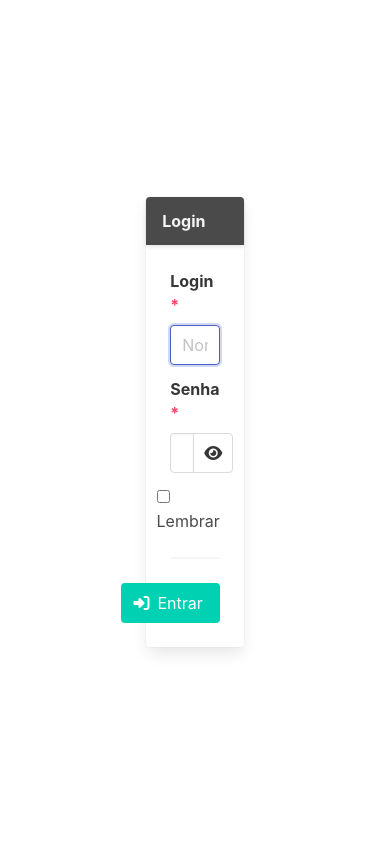
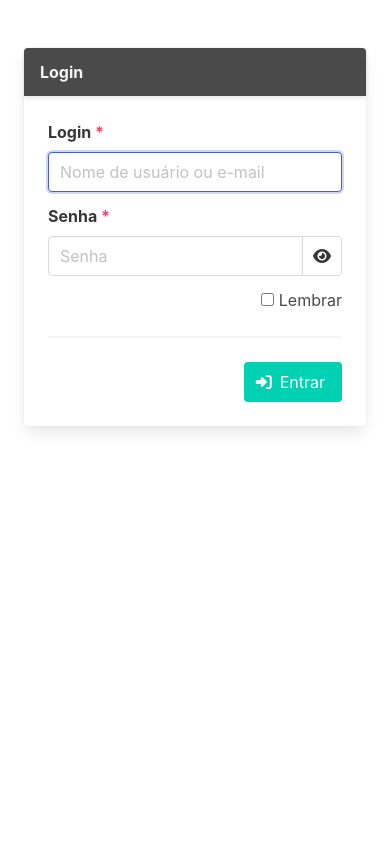
Before and after one commit to djangonauta/django-template, a Django app: page /contas/login/ in a window 390 px wide. Run offline with Django 4.2, Linux system fonts and the light colour scheme; parts of the project's set-up code (start-up, migrations or seed data) failed here and were passed over; some libraries are stand-ins or nearby versions.

Commit message:
fix: login responsive

```diff
--- a/projeto/templates/account/login.html
+++ b/projeto/templates/account/login.html
@@ -2,8 +2,10 @@
 {% block title %}Login{% endblock %}
 
 {% block body %}
-<div class="is-flex is-justify-content-center is-align-items-center" style="height: 100vh">
-  <form action="" method="post" style="width: 25%" novalidate>{% csrf_token %}
+<div class="section">
+  <div class="columns is-centered">
+    <div class="column is-one-quarter">
+      <form action="" method="post" novalidate>{% csrf_token %}
         {% if form.non_field_errors %}
         <article class="message is-warning">
           <div class="message-header">
@@ -67,6 +69,8 @@
         </div>
       </form>
     </div>
+  </div>
+</div>
 {% endblock body %}
 
 {% block scripts %}
```
Lines whose indentation alone changed are shown as unchanged.
